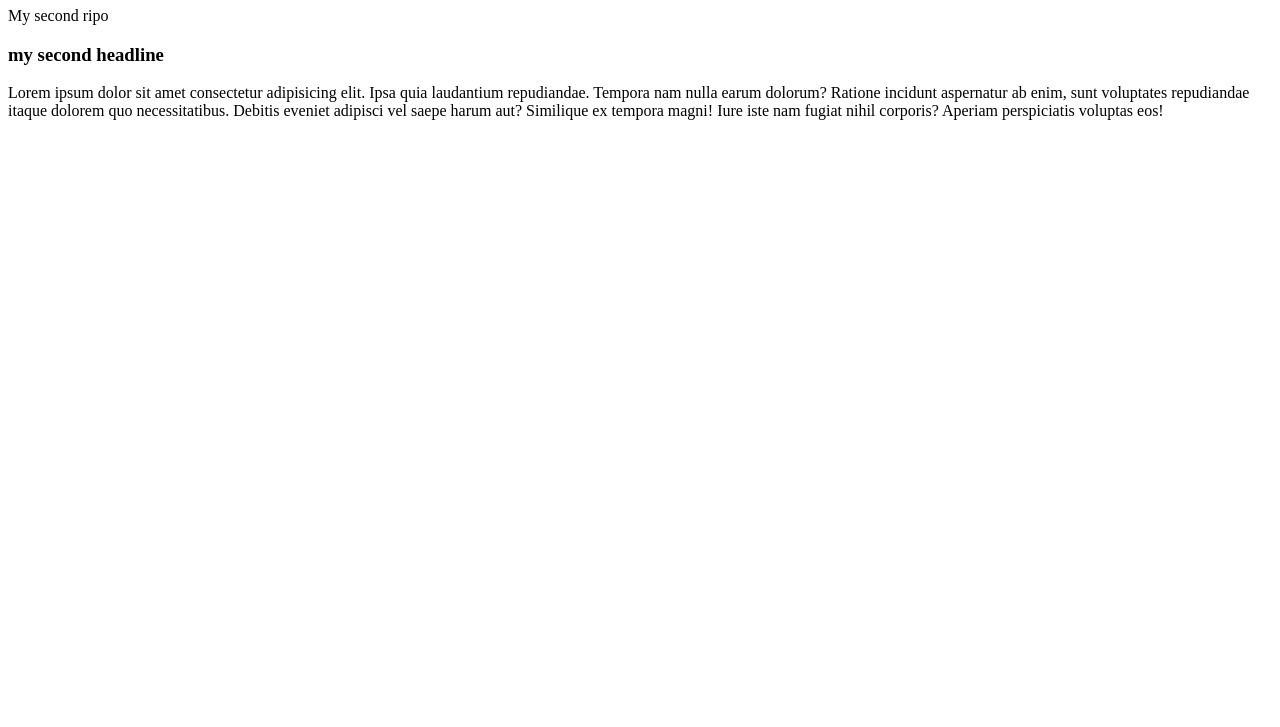
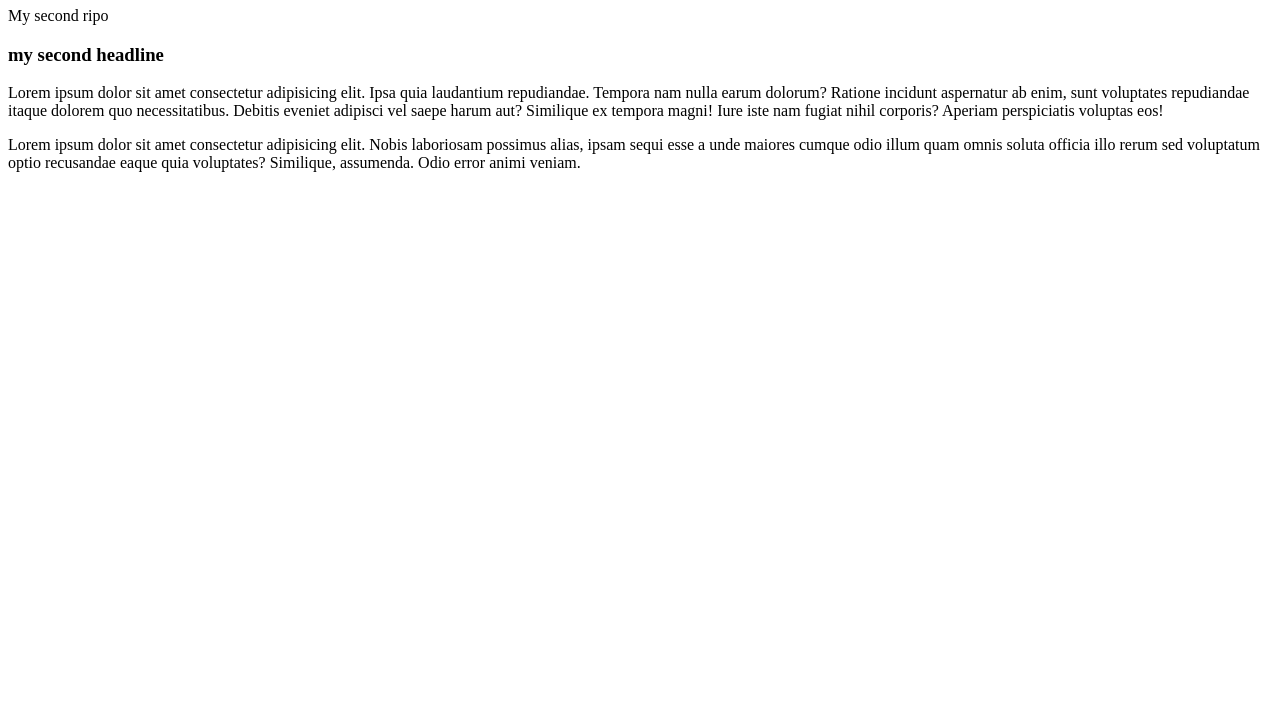
Before and after one commit to ijazhossain/my-second-ripo, a plain HTML site: page index.html in a window 1280 px wide. Shown: the part 73-800 px from the top of the page. Drawn offline with Linux system fonts and the light colour scheme.

Commit message:
paragraph added

```diff
--- a/index.html
+++ b/index.html
@@ -16,6 +16,9 @@
         earum dolorum? Ratione incidunt aspernatur ab enim, sunt voluptates repudiandae itaque dolorem quo
         necessitatibus. Debitis eveniet adipisci vel saepe harum aut? Similique ex tempora magni! Iure iste nam fugiat
         nihil corporis? Aperiam perspiciatis voluptas eos!</p>
+    <p>Lorem ipsum dolor sit amet consectetur adipisicing elit. Nobis laboriosam possimus alias, ipsam sequi esse a unde
+        maiores cumque odio illum quam omnis soluta officia illo rerum sed voluptatum optio recusandae eaque quia
+        voluptates? Similique, assumenda. Odio error animi veniam.</p>
 </body>
 
 </html>
```
